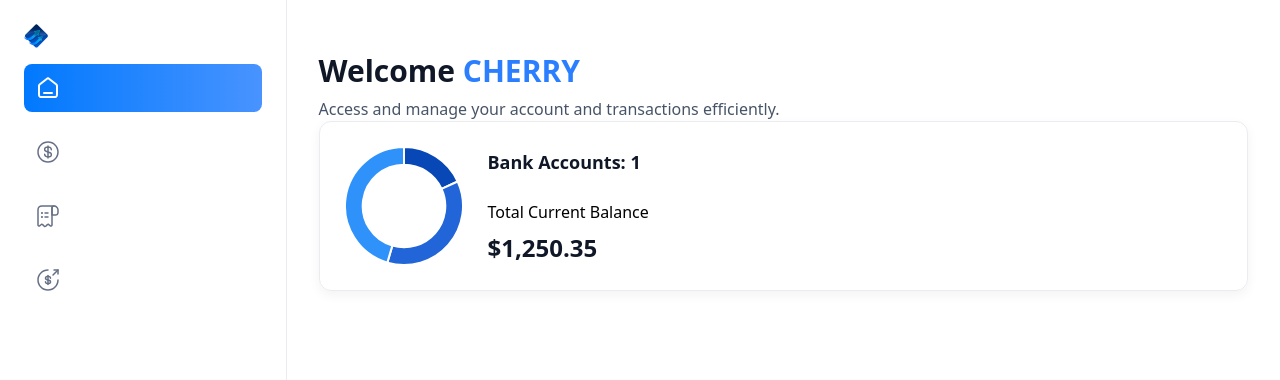
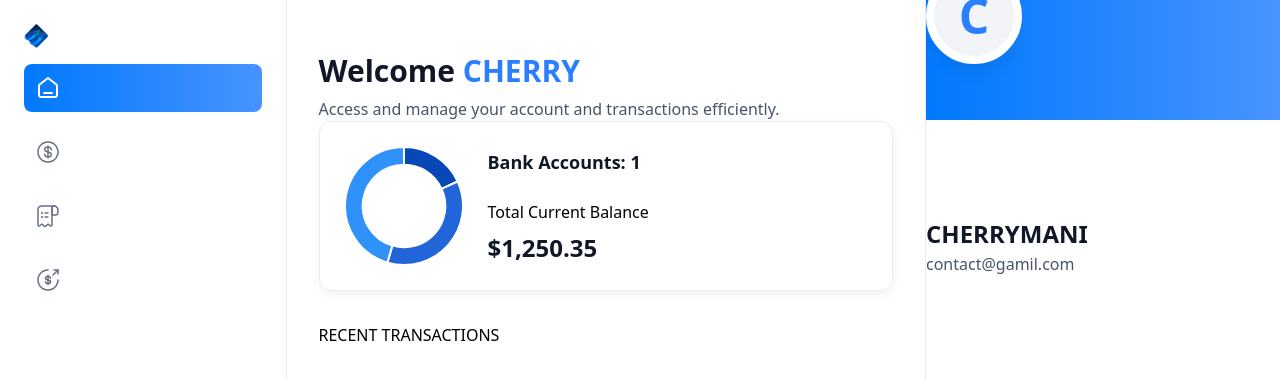
Before and after one commit to Manikanth75/banking, a Next.js app: page / in a window 1280 px wide. Shown: the top 380 px of the page. Built offline with nearby package versions, Linux system fonts and the light colour scheme.

Commit message:
rightsidebar

```diff
--- a/src/app/(root)/page.tsx
+++ b/src/app/(root)/page.tsx
@@ -1,11 +1,12 @@
 import HeaderBox from '@/components/HeaderBox'
+import Rightsidebar from '@/components/Rightsidebar';
 import TotalBalanceBox from '@/components/ui/TotalBalanceBox';
 
 
 
 
 const Home = () => {
-  const loggedIn={ firstName: 'CHERRY'};
+  const loggedIn={ firstName: 'CHERRY',lastName:'MANI',email:'contact@gamil.com'};
   return (
     <section className="home">
       <div className="home-content">
@@ -23,7 +24,13 @@ const Home = () => {
             />
 
           </header>
+          RECENT TRANSACTIONS
       </div>
+      <Rightsidebar
+      user={loggedIn}
+      transactions={[]}
+      banks={[]}
+      />
     </section>
   )
 }
--- a/src/app/globals.css
+++ b/src/app/globals.css
@@ -17,7 +17,9 @@
   /* Colors */
   --color-bank-gradient: linear-gradient(90deg, #0179FE 0%, #4893FF 100%);
   --color-gray-25: #FCFCFD;
+  --color-gray-100: #F2F4F7;
   --color-gray-200: #EAECF0;
+  --color-gray-300: #D0D5DD;
   --color-gray-600: #475467;
   --color-gray-700: #344054;
   --color-gray-900: #101828;
@@ -25,6 +27,7 @@
   --color-blue-600: #1570EF;
   --color-black-1: #101828;
   --color-black-2: #344054;
+  --color-sky-1: #E8F1FB;
 
   /* Shadows */
   --shadow-chart: 0px 4px 12px rgba(16, 24, 40, 0.05);
@@ -54,47 +57,33 @@
   -webkit-backdrop-filter: blur(4px);
 }
 
+.custom-scrollbar::-webkit-scrollbar {
+  width: 3px;
+  height: 3px;
+  border-radius: 2px;
+}
+.custom-scrollbar::-webkit-scrollbar-track {
+  background: #dddddd;
+}
+.custom-scrollbar::-webkit-scrollbar-thumb {
+  background: #5c5c7b;
+  border-radius: 50px;
+}
+.custom-scrollbar::-webkit-scrollbar-thumb:hover {
+  background: #7878a3;
+}
+
 /* ========== Custom Utilities ========== */
-@utility text-10 {
-  font-size: 10px;
-  line-height: 14px;
-}
-@utility text-12 {
-  font-size: 12px;
-  line-height: 16px;
-}
-@utility text-14 {
-  font-size: 14px;
-  line-height: 20px;
-}
-@utility text-16 {
-  font-size: 16px;
-  line-height: 24px;
-}
-@utility text-18 {
-  font-size: 18px;
-  line-height: 22px;
-}
-@utility text-20 {
-  font-size: 20px;
-  line-height: 24px;
-}
-@utility text-24 {
-  font-size: 24px;
-  line-height: 30px;
-}
-@utility text-26 {
-  font-size: 26px;
-  line-height: 32px;
-}
-@utility text-30 {
-  font-size: 30px;
-  line-height: 38px;
-}
-@utility text-36 {
-  font-size: 36px;
-  line-height: 44px;
-}
+@utility text-10  { font-size: 10px; line-height: 14px; }
+@utility text-12  { font-size: 12px; line-height: 16px; }
+@utility text-14  { font-size: 14px; line-height: 20px; }
+@utility text-16  { font-size: 16px; line-height: 24px; }
+@utility text-18  { font-size: 18px; line-height: 22px; }
+@utility text-20  { font-size: 20px; line-height: 24px; }
+@utility text-24  { font-size: 24px; line-height: 30px; }
+@utility text-26  { font-size: 26px; line-height: 32px; }
+@utility text-30  { font-size: 30px; line-height: 38px; }
+@utility text-36  { font-size: 36px; line-height: 44px; }
 
 @utility flex-center {
   display: flex;
@@ -128,19 +117,12 @@
   padding-top: 2rem;
   color: white;
 }
-
 @media (max-width: 768px) {
-  .sidebar {
-    display: none;
-  }
+  .sidebar { display: none; }
 }
-
 @media (min-width: 640px) {
-  .sidebar {
-    padding: 1rem;
-  }
+  .sidebar { padding: 1rem; }
 }
-
 @media (min-width: 1280px) {
   .sidebar {
     padding: 1.5rem;
@@ -153,11 +135,8 @@
   font-weight: 700;
   color: #101828;
 }
-
 @media (max-width: 1280px) {
-  .sidebar-logo {
-    display: none;
-  }
+  .sidebar-logo { display: none; }
 }
 
 .sidebar-link {
@@ -168,23 +147,14 @@
   border-radius: 0.5rem;
   justify-content: center;
 }
-
 @media (min-width: 768px) {
-  .sidebar-link {
-    padding: 0.75rem;
-  }
+  .sidebar-link { padding: 0.75rem; }
 }
-
 @media (min-width: 1536px) {
-  .sidebar-link {
-    padding: 1rem;
-  }
+  .sidebar-link { padding: 1rem; }
 }
-
 @media (min-width: 1280px) {
-  .sidebar-link {
-    justify-content: flex-start;
-  }
+  .sidebar-link { justify-content: flex-start; }
 }
 
 .sidebar-label {
@@ -192,11 +162,8 @@
   font-weight: 600;
   color: #344054;
 }
-
 @media (max-width: 1280px) {
-  .sidebar-label {
-    display: none;
-  }
+  .sidebar-label { display: none; }
 }
 
 /* ========== Mobile Nav ========== */
@@ -218,11 +185,82 @@
   max-width: 15rem;
 }
 
-/* ========== Sheet Content button reset ========== */
-.sheet-content button {
-  outline: none !important;
-  box-shadow: none !important;
-  border: none !important;
+/* ========== Right Sidebar ========== */
+.right-sidebar {
+  display: none;
+  height: 100vh;
+  max-height: 100vh;
+  flex-direction: column;
+  border-left: 1px solid #EAECF0;
+  width: 355px;
+  overflow-y: auto;
+}
+@media (min-width: 1280px) {
+  .right-sidebar { display: flex; }
+}
+
+.profile-banner {
+  height: 120px;
+  width: 100%;
+  background-image: linear-gradient(90deg, #0179FE 0%, #4893FF 100%);
+  background-size: cover;
+  background-repeat: no-repeat;
+}
+
+.profile {
+  position: relative;
+  display: flex;
+  padding-left: 1.5rem;
+  padding-right: 1.5rem;
+}
+@media (max-width: 1280px) {
+  .profile { justify-content: center; }
+}
+
+.profile-img {
+  display: flex;
+  align-items: center;
+  justify-content: center;
+  position: absolute;
+  top: -2rem;
+  width: 6rem;
+  height: 6rem;
+  border-radius: 9999px;
+  background-color: #F2F4F7;
+  border: 8px solid white;
+  padding: 0.5rem;
+  box-shadow: var(--shadow-profile);
+}
+
+.profile-details {
+  display: flex;
+  flex-direction: column;
+  padding-top: 6rem;
+}
+
+.profile-name {
+  font-size: 24px;
+  font-weight: 600;
+  color: #101828;
+}
+
+.profile-email {
+  font-size: 16px;
+  font-weight: 400;
+  color: #475467;
+}
+
+.banks {
+  display: flex;
+  flex-direction: column;
+  justify-content: space-between;
+  gap: 2rem;
+  padding: 2rem 1.5rem;
+}
+.header-2 {
+  font-size: 18px;
+  font-weight: 600;
+  color: #101828;
 }
 
 /* ========== Header Box ========== */
@@ -231,29 +269,21 @@
   flex-direction: column;
   gap: 0.25rem;
 }
-
 .header-box-title {
   font-size: 24px;
   font-weight: 600;
   color: #101828;
 }
-
 @media (min-width: 1024px) {
-  .header-box-title {
-    font-size: 30px;
-  }
+  .header-box-title { font-size: 30px; }
 }
-
 .header-box-subtext {
   font-size: 14px;
   font-weight: 400;
   color: #475467;
 }
-
 @media (min-width: 1024px) {
-  .header-box-subtext {
-    font-size: 16px;
-  }
+  .header-box-subtext { font-size: 16px; }
 }
 
 /* ========== Total Balance ========== */
@@ -267,43 +297,33 @@
   padding: 1rem;
   box-shadow: var(--shadow-chart);
 }
-
 @media (min-width: 640px) {
   .total-balance {
     gap: 1.5rem;
     padding: 1.5rem;
   }
 }
-
 .total-balance-chart {
   display: flex;
   width: 100%;
   max-width: 100px;
   align-items: center;
 }
-
 @media (min-width: 640px) {
-  .total-balance-chart {
-    max-width: 120px;
-  }
+  .total-balance-chart { max-width: 120px; }
 }
-
 .total-balance-label {
   font-size: 14px;
   font-weight: 500;
   color: #475467;
 }
-
 .total-balance-amount {
   font-size: 24px;
   font-weight: 600;
   color: #101828;
 }
-
 @media (min-width: 1024px) {
-  .total-balance-amount {
-    font-size: 30px;
-  }
+  .total-balance-amount { font-size: 30px; }
 }
 
 /* ========== Home Layout ========== */
@@ -312,7 +332,6 @@
   width: 100%;
   flex-direction: row;
 }
-
 .home-content {
   display: flex;
   width: 100%;
@@ -321,14 +340,12 @@
   gap: 2rem;
   padding: 1.25rem;
 }
-
 @media (min-width: 640px) {
   .home-content {
     padding-left: 2rem;
     padding-right: 2rem;
   }
 }
-
 @media (min-width: 1024px) {
   .home-content {
     padding-top: 3rem;
@@ -345,15 +362,109 @@
   padding: 1.25rem;
   box-shadow: var(--shadow-creditCard);
 }
-
 @media (min-width: 640px) {
-  .root-layout {
-    padding: 2rem;
-  }
+  .root-layout { padding: 2rem; }
+}
+@media (min-width: 768px) {
+  .root-layout { display: none; }
 }
 
-@media (min-width: 768px) {
-  .root-layout {
-    display: none;
-  }
+/* ========== Footer ========== */
+.footer {
+  display: flex;
+  cursor: pointer;
+  align-items: center;
+  justify-content: space-between;
+  gap: 0.5rem;
+  padding-top: 1.5rem;
+  padding-bottom: 1.5rem;
 }
+.footer_name {
+  display: flex;
+  width: 2.5rem;
+  height: 2.5rem;
+  align-items: center;
+  justify-content: center;
+  border-radius: 9999px;
+  background-color: #EAECF0;
+}
+@media (max-width: 1280px) {
+  .footer_name { display: none; }
+}
+.footer_email {
+  display: flex;
+  flex: 1;
+  flex-direction: column;
+  justify-content: center;
+}
+@media (max-width: 1280px) {
+  .footer_email { display: none; }
+}
+.footer_name-mobile {
+  display: flex;
+  width: 2.5rem;
+  height: 2.5rem;
+  align-items: center;
+  justify-content: center;
+  border-radius: 9999px;
+  background-color: #EAECF0;
+}
+.footer_email-mobile {
+  display: flex;
+  flex: 1;
+  flex-direction: column;
+  justify-content: center;
+}
+.footer_image {
+  position: relative;
+  width: 1.25rem;
+  height: 1.25rem;
+}
+
+/* ========== Bank Card ========== */
+.bank-card {
+  position: relative;
+  display: flex;
+  height: 190px;
+  width: 100%;
+  max-width: 320px;
+  justify-content: space-between;
+  border-radius: 20px;
+  border: 1px solid white;
+  background-image: linear-gradient(90deg, #0179FE 0%, #4893FF 100%);
+  box-shadow: var(--shadow-creditCard);
+  backdrop-filter: blur(6px);
+}
+.bank-card_content {
+  position: relative;
+  z-index: 10;
+  display: flex;
+  width: 100%;
+  max-width: 228px;
+  flex-direction: column;
+  justify-content: space-between;
+  border-radius: 20px 0 0 20px;
+  background-image: linear-gradient(90deg, #0179FE 0%, #4893FF 100%);
+  padding: 1.25rem 1.25rem 1rem;
+}
+.bank-card_icon {
+  display: flex;
+  width: 100%;
+  flex: 1;
+  flex-direction: column;
+  align-items: flex-end;
+  justify-content: space-between;
+  border-radius: 0 20px 20px 0;
+  background-image: linear-gradient(90deg, #0179FE 0%, #4893FF 100%);
+  background-size: cover;
+  background-position: center;
+  background-repeat: no-repeat;
+  padding: 1.25rem 1.25rem 1.25rem 0;
+}
+
+/* ========== Sheet Content button reset ========== */
+.sheet-content button {
+  outline: none !important;
+  box-shadow: none !important;
+  border: none !important;
+}
--- a/src/components/MobileNav.tsx
+++ b/src/components/MobileNav.tsx
@@ -60,18 +60,19 @@ const MobileNav = ({ user }: MobileNavProps) => {
           key={item.label}
           className={cn ('mobilenav-sheet_close w-full',{'bg-bank-gradient':isActive})}
           >
-            <div className=" relative size-6 ">
+
             <Image
              src={item.imgURL}
              alt={item.label}
-             fill
+             width={20}
+             height={20}
              className={cn({
               'brightness-[3] invert-0':
               isActive
              })}
             />
-            </div>
-            <p className={cn('sidebar-label',{'!text-white':isActive})}>
+
+            <p className={cn("text-16 font-semibold text-black-2",{'text-white':isActive})}>
               {item.label}
             </p>
           </Link>
@@ -79,8 +80,10 @@ const MobileNav = ({ user }: MobileNavProps) => {
         )
       }
       )}
+      USER
             </nav>
           </SheetClose>
+          FOOTER
         </div>
 
       </SheetContent>
--- /dev/null
+++ b/src/components/Rightsidebar.tsx
@@ -0,0 +1,26 @@
+import React from 'react'
+
+const Rightsidebar = ({user,transactions,banks}:RightSidebarProps) => {
+  return (
+    <aside className="right-sidebar">
+         <section className="flex flex-col pb-8">
+            <div className="profile-banner"/>
+            <div className="profile-img">
+                <span className="text-5xl font-bold text-blue-500">
+                    {user.firstName[0]}
+                </span>
+            </div>
+            <div className="profile-details">
+                <h1 className='profile-name'>
+                    {user.firstName}{user.lastName}
+                </h1>
+                <p className="profile-email">
+                    {user.email}
+                </p>
+            </div>
+         </section>
+    </aside>
+  )
+}
+
+export default Rightsidebar
```
